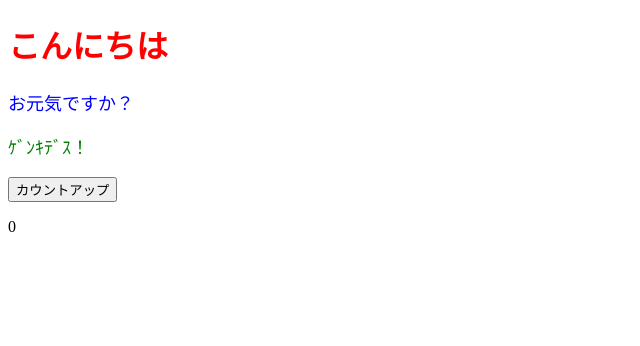
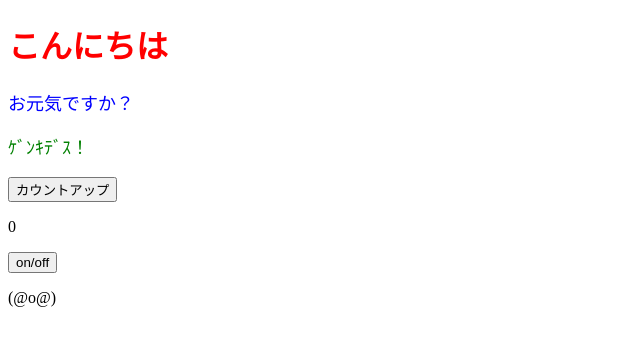
Before and after one commit to kichitaro-p/React_training, a React (Create React App) app: page / in a window 1280 px wide. Shown: the top 346 px of the page, without its empty margins (0-640 px from the left). Built offline with nearby package versions, Linux system fonts and the light colour scheme.

Commit message:
3/17作業

```diff
--- a/src/App.jsx
+++ b/src/App.jsx
@@ -14,6 +14,8 @@ export const App = () => {
       <ColorfulMessage color="green">ｹﾞﾝｷﾃﾞｽ！</ColorfulMessage>
       <button onClick={onClickCountUp}>カウントアップ</button>
       <p>{num}</p>
+      <button>on/off</button>
+      <p>(@o@)</p>
     </>
   );
 };
```
